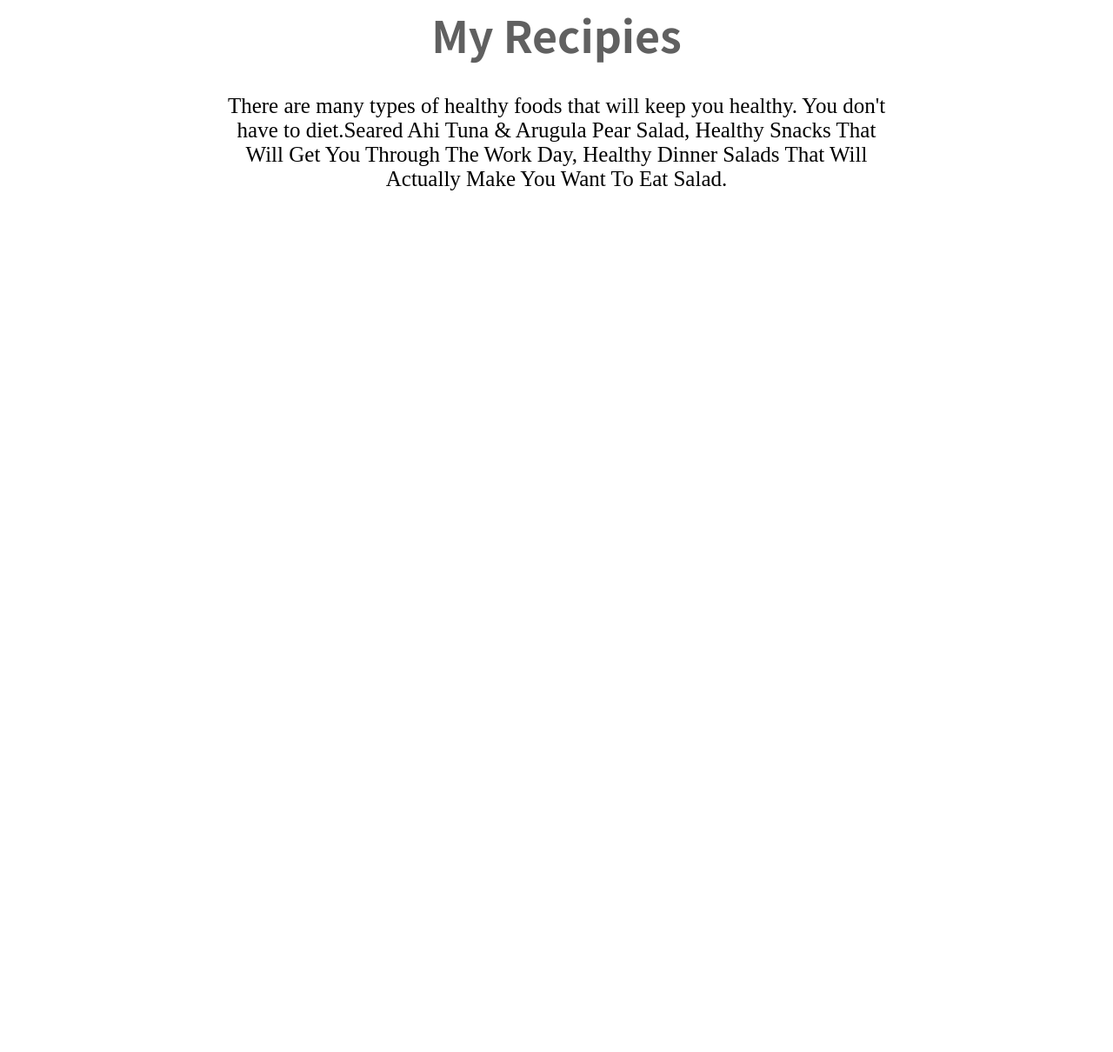
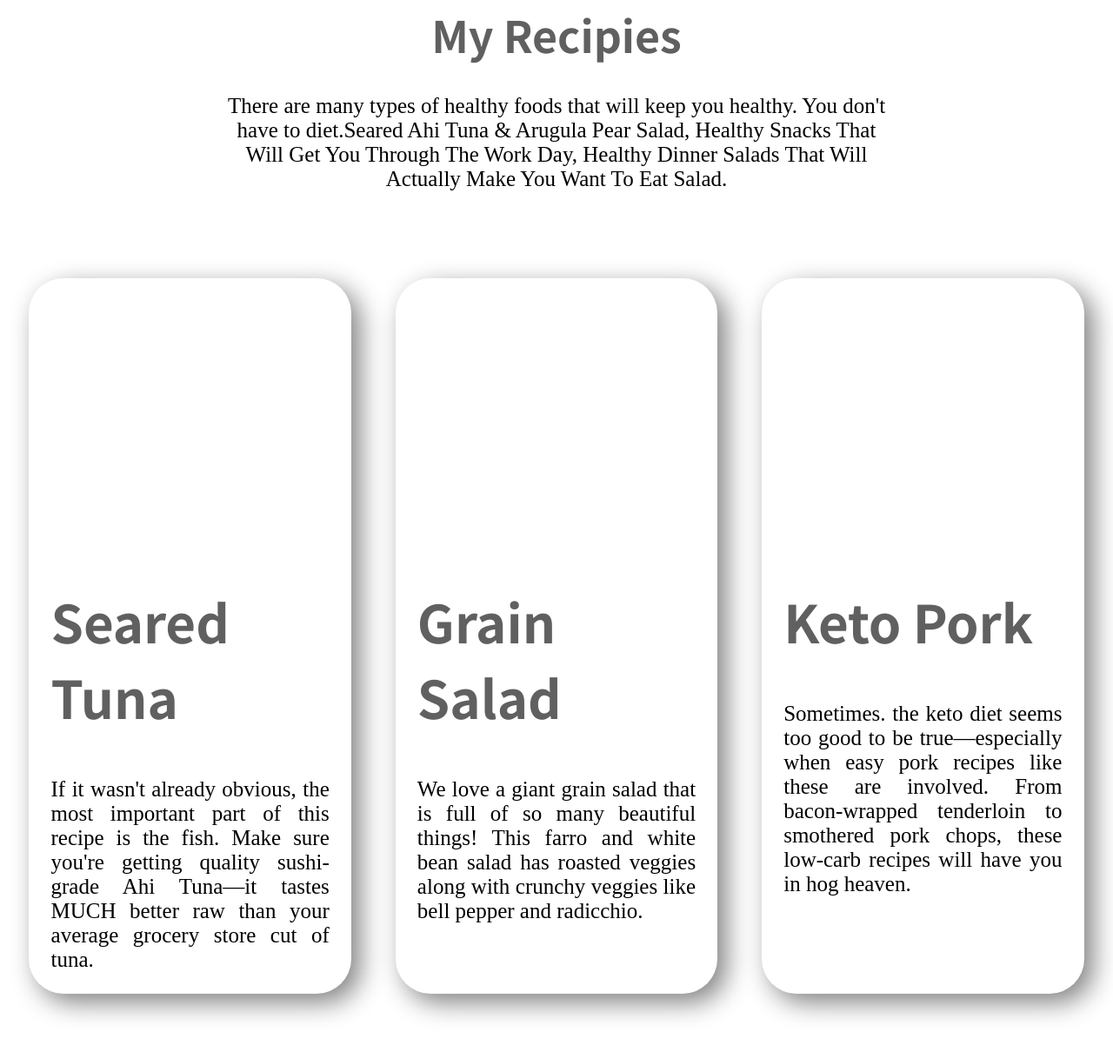
Before and after one commit to ahhridoy/first-assignment, a plain HTML site: page index.html in a window 1280 px wide. Shown: the part 1141-2351 px from the top of the page at 87% size. Before the commit the page ends 1461 px from the top, so only its background shows below. Drawn offline with Linux system fonts and the light colour scheme.

Commit message:
forth added

```diff
--- a/index.html
+++ b/index.html
@@ -45,6 +45,23 @@
 
   </div>
 
+<section class="third-section">
 
+  <div class="third-sec-div">
+    <h1>Seared Tuna</h1>
+    <p>If it wasn't already obvious, the most important part of this recipe is the fish. Make sure you're getting quality sushi-grade Ahi Tuna—it tastes MUCH better raw than your average grocery store cut of tuna.</p>
+  </div>
+
+  <div class="third-sec-div">
+    <h1>Grain Salad</h1>
+    <p>We love a giant grain salad that is full of so many beautiful things! This farro and white bean salad has roasted veggies along with crunchy veggies like bell pepper and radicchio.</p>
+  </div>
+
+  <div class="third-sec-div">
+    <h1>Keto Pork</h1>
+    <p>Sometimes. the keto diet seems too good to be true—especially when easy pork recipes like these are involved. From bacon-wrapped tenderloin to smothered pork chops, these low-carb recipes will have you in hog heaven.</p>
+  </div>
+
+</section>
 </body>
 </html>
--- a/style.css
+++ b/style.css
@@ -1,28 +1,28 @@
-h1{
-  font-family: 'Noto Sans JP', sans-serif;
+h1 {
+  font-family: "Noto Sans JP", sans-serif;
   font-size: 60px;
-  color:#606060;
+  color: #606060;
 }
-.first-para{
+.first-para {
   font-size: 30px;
   color: gray;
 }
-.first-section{
+.first-section {
   display: flex;
   margin-bottom: 100px;
 }
-.first-sec-div{
+.first-sec-div {
   width: 50%;
   margin-left: 6%;
 }
-.first-sec-div img{
+.first-sec-div img {
   width: 100%;
 }
-.skyblue{
+.skyblue {
   color: #45b3e0;
 }
-.link{
-  font-size:35px;
+.link {
+  font-size: 35px;
   color: white;
   background-image: linear-gradient(rgb(13, 126, 231), aqua);
   padding: 10px 20px;
@@ -30,41 +30,56 @@ h1{
   border-radius: 50px;
 }
 
-
-.second-section{
+.second-section {
   display: flex;
   margin-bottom: 100px;
   background-image: url(images/frame.jpg);
   background-repeat: no-repeat;
   background-size: 100%;
 }
-.second-sec-div{
+.second-sec-div {
   width: 50%;
   margin-left: 6%;
 }
-.second-sec-div img{
+.second-sec-div img {
   width: 100%;
 }
-.skyblue{
+.skyblue {
   color: #45b3e0;
 }
-.link{
-  font-size:35px;
+.link {
+  font-size: 35px;
   color: white;
   background-image: linear-gradient(rgb(13, 126, 231), aqua);
   padding: 10px 20px;
   text-decoration: none;
   border-radius: 50px;
 }
-.about-heading{
+.about-heading {
   font-size: 50px;
 }
-p{
+p {
   font-size: 25px;
 }
-.recipies{
+.recipies {
   text-align: center;
   margin-right: 20%;
   margin-left: 20%;
   margin-bottom: 100px;
 }
+
+.third-section {
+  display: flex;
+  margin-bottom: 100px;
+}
+.third-sec-div {
+  width: 80%;
+  text-align: justify;
+  margin-left: 2%;
+  margin-right: 2%;
+  box-shadow: 10px 10px 30px gray;
+  padding-top: 300px;
+  padding-left: 2%;
+  padding-right: 2%;
+  border-radius: 40px;
+}
```
